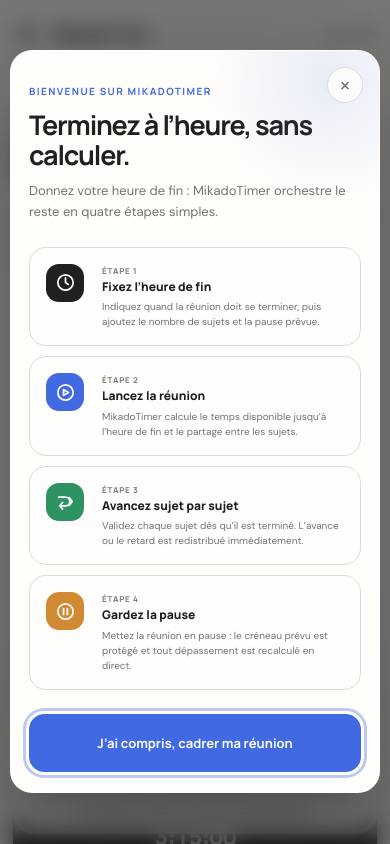
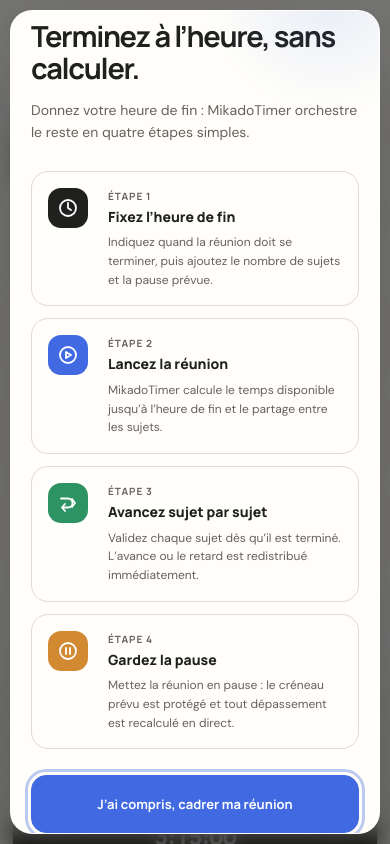
Before and after one commit to pierkiroule/Tim, a React (Vite) app: page / in a window 390 px wide. Shown: the top 844 px of the page. Built offline with nearby package versions, Linux system fonts and the light colour scheme.

Commit message:
Améliore la lisibilité du tutoriel

```diff
--- a/src/styles/global.css
+++ b/src/styles/global.css
@@ -49,8 +49,8 @@
 .tutorial-modal { position: relative; width: min(100%, 680px); max-height: calc(100vh - 40px); padding: clamp(25px, 5vw, 42px); overflow-y: auto; border: 1px solid rgba(255,255,255,.75); border-radius: 28px; background: var(--paper); box-shadow: 0 35px 100px rgba(18,18,17,.28); animation: tutorial-modal-in .55s cubic-bezier(.2,.85,.2,1) both; }
 .tutorial-modal::before { position: absolute; top: -100px; right: -80px; width: 260px; aspect-ratio: 1; border-radius: 50%; background: radial-gradient(circle, rgba(65,105,225,.12), transparent 68%); content: ''; pointer-events: none; }
 .tutorial-close { position: absolute; z-index: 1; top: 16px; right: 16px; display: grid; width: 36px; height: 36px; place-items: center; border: 1px solid var(--line); border-radius: 50%; background: rgba(255,255,255,.8); color: var(--muted); cursor: pointer; font-size: 22px; line-height: 1; transition: transform .2s, color .2s; }.tutorial-close:hover { color: var(--ink); transform: rotate(8deg); }
-.tutorial-modal h2 { max-width: 540px; margin-top: 10px; font-size: clamp(27px, 5vw, 40px); }.tutorial-lead { max-width: 540px; margin: 12px 0 25px; color: var(--muted); font-size: 13px; line-height: 1.55; }
-.tutorial-steps { display: grid; grid-template-columns: 1fr 1fr; gap: 10px; margin: 0 0 24px; padding: 0; list-style: none; }.tutorial-steps li { display: grid; grid-template-columns: 44px 1fr; gap: 12px; min-height: 126px; padding: 16px; border: 1px solid var(--line); border-radius: 17px; background: rgba(255,255,255,.58); }.tutorial-step-icon { display: grid; width: 42px; height: 42px; place-items: center; border-radius: 13px; background: var(--ink); color: white; }.tutorial-step-icon svg { width: 23px; height: 23px; fill: none; stroke: currentColor; stroke-width: 1.8; stroke-linecap: round; stroke-linejoin: round; }.tutorial-steps li:nth-child(2) .tutorial-step-icon { background: var(--blue); }.tutorial-steps li:nth-child(3) .tutorial-step-icon { background: var(--green); }.tutorial-steps li:nth-child(4) .tutorial-step-icon { background: var(--amber); }.tutorial-steps small { display: block; margin: 1px 0 3px; color: var(--muted); font: 700 8px 'Manrope', sans-serif; letter-spacing: .1em; text-transform: uppercase; }.tutorial-steps strong { display: block; font: 800 12px/1.3 'Manrope', sans-serif; }.tutorial-steps p { margin: 5px 0 0; color: var(--muted); font-size: 10px; line-height: 1.5; }
+.tutorial-modal h2 { max-width: 540px; margin-top: 10px; font-size: clamp(29px, 5vw, 40px); }.tutorial-lead { max-width: 560px; margin: 14px 0 27px; color: #65625b; font-size: 15px; line-height: 1.6; }
+.tutorial-steps { display: grid; grid-template-columns: 1fr 1fr; gap: 12px; margin: 0 0 26px; padding: 0; list-style: none; }.tutorial-steps li { display: grid; grid-template-columns: 46px 1fr; gap: 14px; min-height: 148px; padding: 18px; border: 1px solid var(--line); border-radius: 17px; background: rgba(255,255,255,.72); }.tutorial-step-icon { display: grid; width: 44px; height: 44px; place-items: center; border-radius: 13px; background: var(--ink); color: white; }.tutorial-step-icon svg { width: 24px; height: 24px; fill: none; stroke: currentColor; stroke-width: 1.8; stroke-linecap: round; stroke-linejoin: round; }.tutorial-steps li:nth-child(2) .tutorial-step-icon { background: var(--blue); }.tutorial-steps li:nth-child(3) .tutorial-step-icon { background: var(--green); }.tutorial-steps li:nth-child(4) .tutorial-step-icon { background: var(--amber); }.tutorial-steps small { display: block; margin: 1px 0 5px; color: #65625b; font: 700 10px 'Manrope', sans-serif; letter-spacing: .09em; text-transform: uppercase; }.tutorial-steps strong { display: block; font: 800 15px/1.35 'Manrope', sans-serif; }.tutorial-steps p { margin: 7px 0 0; color: #65625b; font-size: 13px; line-height: 1.55; }
 .tutorial-action { width: 100%; }
 
 .app-shell { width: min(100% - 32px, 1120px); margin: 0 auto; }
@@ -170,7 +170,7 @@
 }
 
 @media (max-width: 430px) {
-  .tutorial-backdrop { padding: 10px; }.tutorial-modal { max-height: calc(100vh - 20px); padding: 28px 18px 20px; border-radius: 22px; }.tutorial-steps { grid-template-columns: 1fr; }.tutorial-steps li { min-height: auto; }.tutorial-step-icon { width: 38px; height: 38px; }.field { min-height: 84px; padding: 15px; }.stepper { grid-template-columns: 34px 52px 34px; height: 44px; }.stepper input { width: 52px; }.dashboard span, .dashboard small { font-size: 8px; }.dashboard article { padding-inline: 7px; }.dashboard-clock strong { font-size: 17px; }.assistant { grid-template-columns: 52px 1fr; gap: 12px; padding: 13px; }.assistant-avatar { width: 50px; height: 50px; }.assistant-face { width: 42px; height: 42px; }.assistant-heading { align-items: flex-start; flex-direction: column; gap: 4px; }.assistant p { font-size: 12px; }.assistant-copy small { display: block; margin-top: 4px; font-size: 9px; }.eye { top: 14px; }.eye-left { left: 11px; }.eye-right { right: 11px; }.mouth { left: 11px; bottom: 9px; }.hub strong { font-size: 23px; }.hub small { font-size: 7px; }
+  .tutorial-backdrop { padding: 10px; }.tutorial-modal { max-height: calc(100vh - 20px); padding: 32px 20px 22px; border-radius: 22px; }.tutorial-lead { font-size: 14px; }.tutorial-steps { grid-template-columns: 1fr; }.tutorial-steps li { min-height: auto; padding: 16px; }.tutorial-step-icon { width: 40px; height: 40px; }.tutorial-steps strong { font-size: 14px; }.tutorial-steps p { font-size: 12px; }.field { min-height: 84px; padding: 15px; }.stepper { grid-template-columns: 34px 52px 34px; height: 44px; }.stepper input { width: 52px; }.dashboard span, .dashboard small { font-size: 8px; }.dashboard article { padding-inline: 7px; }.dashboard-clock strong { font-size: 17px; }.assistant { grid-template-columns: 52px 1fr; gap: 12px; padding: 13px; }.assistant-avatar { width: 50px; height: 50px; }.assistant-face { width: 42px; height: 42px; }.assistant-heading { align-items: flex-start; flex-direction: column; gap: 4px; }.assistant p { font-size: 12px; }.assistant-copy small { display: block; margin-top: 4px; font-size: 9px; }.eye { top: 14px; }.eye-left { left: 11px; }.eye-right { right: 11px; }.mouth { left: 11px; bottom: 9px; }.hub strong { font-size: 23px; }.hub small { font-size: 7px; }
 }
 
 @media (prefers-reduced-motion: reduce) {
```
